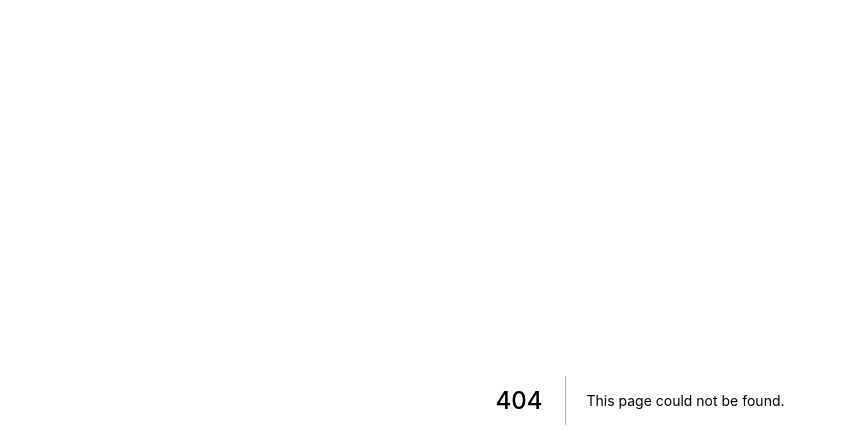
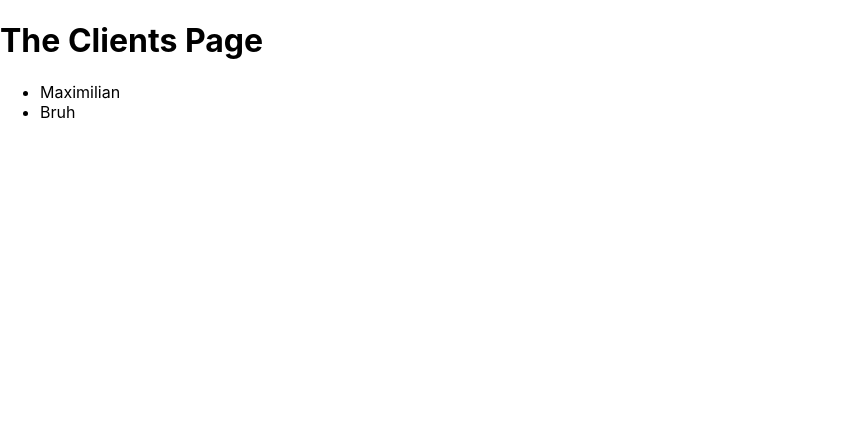
Before and after one commit to Jenrykster/nextjs-course, a Next.js app: page /clients in a window 1280 px wide. Before the commit this address had no page. Shown: the top 448 px of the page, without its empty margins (0-846 px from the left). Built offline with nearby package versions, Linux system fonts and the light colour scheme.

Commit message:
feat: finish module 3

```diff
--- /dev/null
+++ b/pages/clients/index.js
@@ -0,0 +1,28 @@
+import Link from 'next/link';
+
+function ClientPage() {
+  const clients = [
+    { id: 'max', name: 'Maximilian' },
+    { id: 'bruh', name: 'Bruh' },
+  ];
+  return (
+    <div>
+      <h1>The Clients Page</h1>
+      <ul>
+        {clients.map((client) => {
+          return (
+            <li key={client.id}>
+              <Link
+                href={{ pathname: '/clients/[id]', query: { id: client.id } }}
+              >
+                {client.name}
+              </Link>
+            </li>
+          );
+        })}
+      </ul>
+    </div>
+  );
+}
+
+export default ClientPage;
```
Also changed, not shown: pages/404.js (added, +9 -0 lines), pages/blog/[...slug].js (added, +14 -0 lines), pages/clients/[id]/[clientproject].js (added, +13 -0 lines), pages/clients/[id]/index.js (added, +18 -0 lines), pages/index.js (+10 -0 lines), pages/portfolio/[projectid].js (added, +15 -0 lines).
